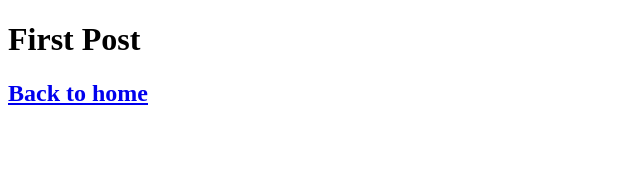
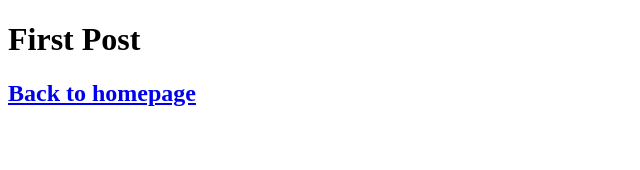
Before and after one commit to asvinp/nextjs-blog, a Next.js app: page /posts/first-post in a window 1280 px wide. Shown: the top 170 px of the page, without its empty margins (0-640 px from the left). Built offline with nearby package versions, Linux system fonts and the light colour scheme.

Commit message:
Test change.

```diff
--- a/pages/posts/first-post.js
+++ b/pages/posts/first-post.js
@@ -6,7 +6,7 @@ export default function FirstPost() {
       <h1>First Post</h1>
       <h2>
         <Link href="/">
-          <a>Back to home</a>
+          <a>Back to homepage</a>
         </Link>
       </h2>
     </>
```
